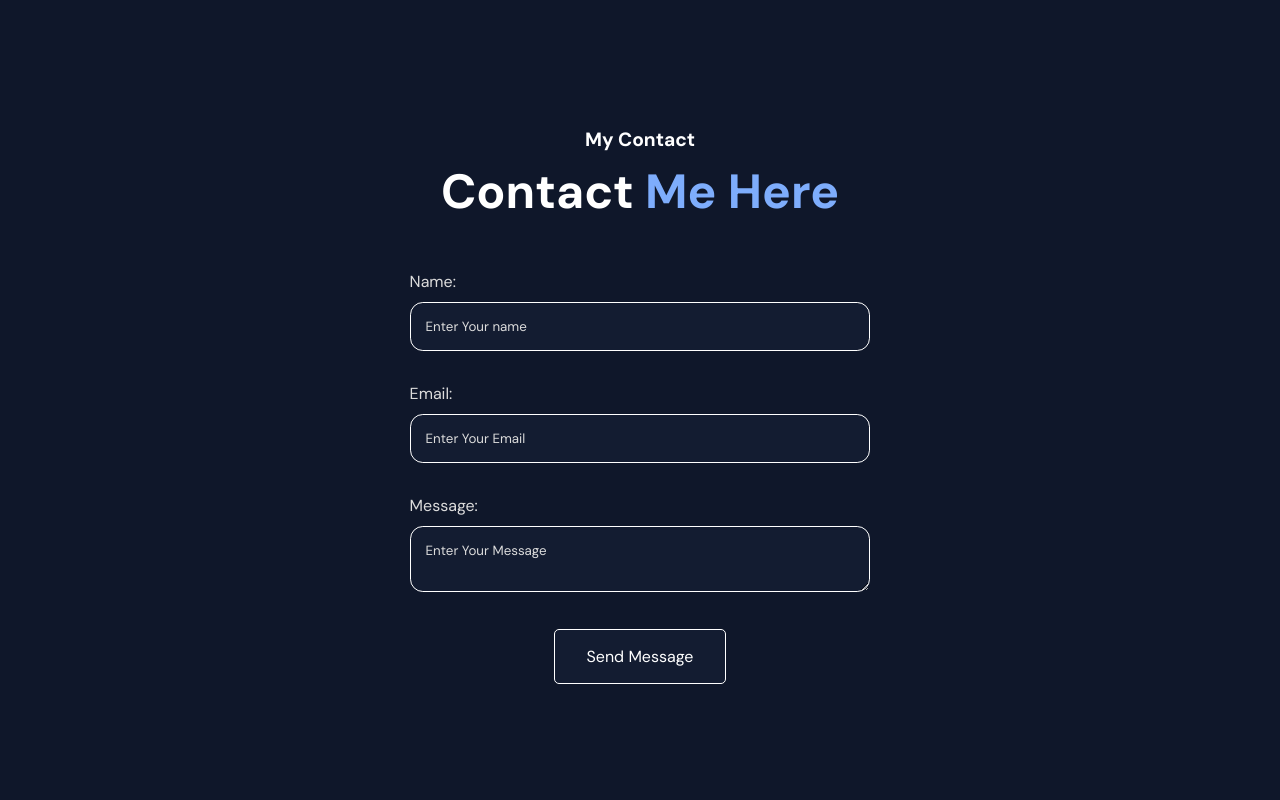
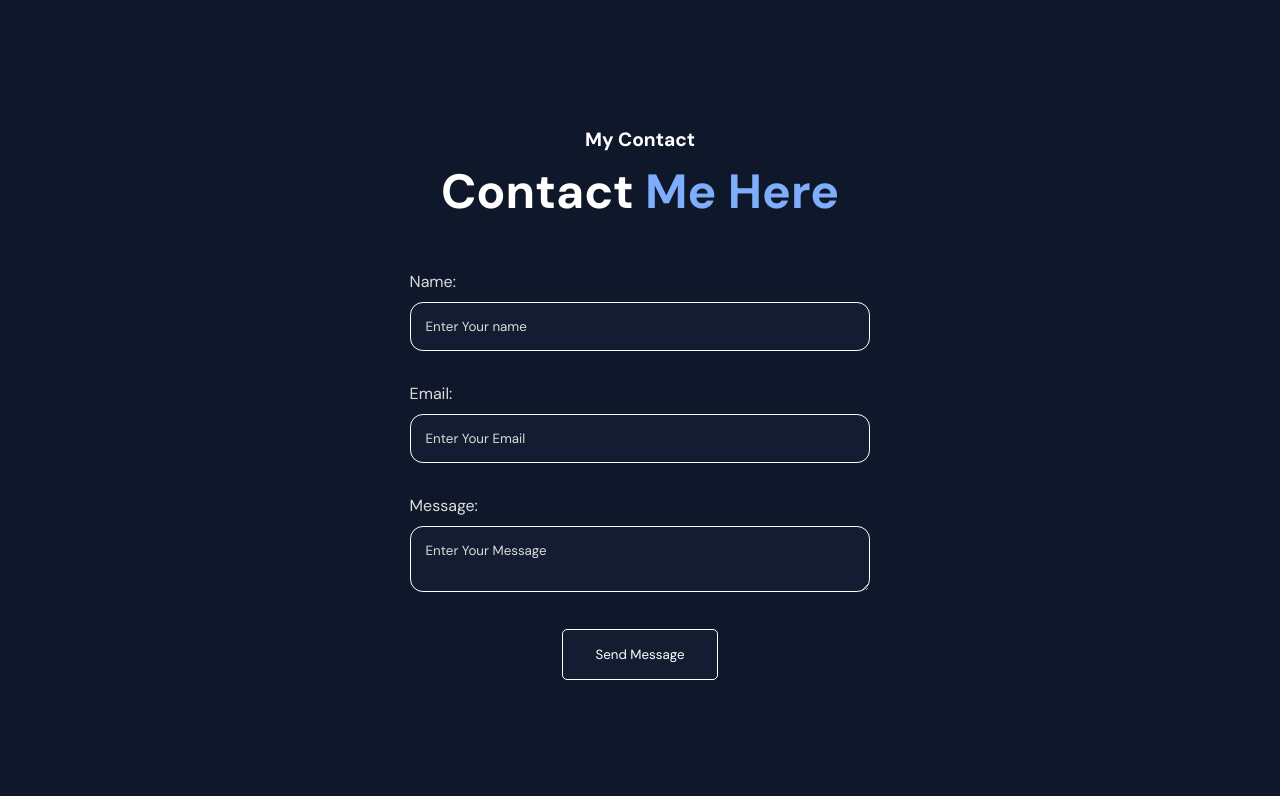
Before and after one commit to Hisoka37/My_Portfolio, a React (Vite) app: page / in a window 1280 px wide. Shown: the part 3360-4160 px from the top of the page. Built offline with nearby package versions, Linux system fonts and the light colour scheme; the HTML template or start-up script is replaced by a standard one.

Commit message:
Form validation

```diff
--- a/package.json
+++ b/package.json
@@ -10,6 +10,8 @@
     "preview": "vite preview"
   },
   "dependencies": {
+    "@emailjs/browser": "^3.11.0",
+    "@formspree/react": "^2.5.1",
     "framer-motion": "^10.16.4",
     "react": "^18.2.0",
     "react-dom": "^18.2.0",
--- a/src/components/Footer.jsx
+++ b/src/components/Footer.jsx
@@ -5,14 +5,30 @@ import {
     ParaText,
     BlueText,
     IconContainer,
-    Button
+    FormButton
   } from "../styles/Global.styled.js";
 import { ContactForm, FormLabel, FormInput } from '../styles/Footer.styled.js';
 import { motion } from "framer-motion";
 import { fadeBottomVariant } from '../utils/Variant.js'
+import  { useRef } from 'react';
+import emailjs from '@emailjs/browser';
 
 
 export const Footer = () => {
+
+    const form = useRef();
+    const sendEmail = (e) => {
+        e.preventDefault();
+
+        emailjs.sendForm('service_cjk0cvj', 'template_t97zq4n', form.current, 'y7HqPrqaCQ3l2RDRR')
+          .then((result) => {
+              console.log(result.text);
+              e.target.reset();
+          }, (error) => {
+              console.log(error.text);
+          });
+      };
+
   return (
         <PaddingContainer
             id='Contact'
@@ -49,12 +65,15 @@ export const Footer = () => {
                     variants={fadeBottomVariant}
                     initial='hidden'
                     whileInView='visible'
+                    ref={form}
+                    onSubmit={sendEmail}
                     >
                         <PaddingContainer bottom='2rem'>
                             <FormLabel> Name: </FormLabel>
                             <FormInput
                                 type='text'
                                 placeholder='Enter Your name'
+                                name="user_name"
                             />
                         </PaddingContainer>
 
@@ -63,6 +82,7 @@ export const Footer = () => {
                             <FormInput
                                 type='text'
                                 placeholder='Enter Your Email'
+                                name="user_email"
                             />
                         </PaddingContainer>
 
@@ -71,6 +91,7 @@ export const Footer = () => {
                             <FormInput
                                 as='textarea'
                                 placeholder='Enter Your Message'
+                                name="message"
                             />
                         </PaddingContainer>
 
@@ -79,8 +100,10 @@ export const Footer = () => {
                             variants={fadeBottomVariant}
                             initial='hidden'
                             whileInView='visible'
+                            type="submit"
+                            value="Send"
                         >
-                            <Button> Send Message </Button>
+                            <FormButton> Send Message </FormButton>
                         </FlexContainer>
                     </ContactForm>
                 </FlexContainer>
--- a/src/styles/Global.styled.js
+++ b/src/styles/Global.styled.js
@@ -124,5 +124,22 @@ export const Button = styled.a`
         color: ${({ theme }) => theme.colors.primary_light};
         background-color: ${({ theme }) => theme.colors.white};
     }
+`
 
+export const FormButton = styled.button`
+     display: inline-block;
+    width: max-content;
+    padding: 1rem 2rem;
+    color: ${({ theme }) => theme.colors.white};
+    background-color: ${({ theme }) => theme.colors.primary_light};
+    border: 1px solid ${({ theme }) => theme.colors.gray};
+    border-radius: 5px;
+    cursor: pointer;
+    transition: all 0.3s ease;
+    text-decoration: none;
+
+    &:hover{
+        color: ${({ theme }) => theme.colors.primary_light};
+        background-color: ${({ theme }) => theme.colors.white};
+    }
 `
```
Also changed, not shown: 2 other files (tests, documents, lock files or other folders).
